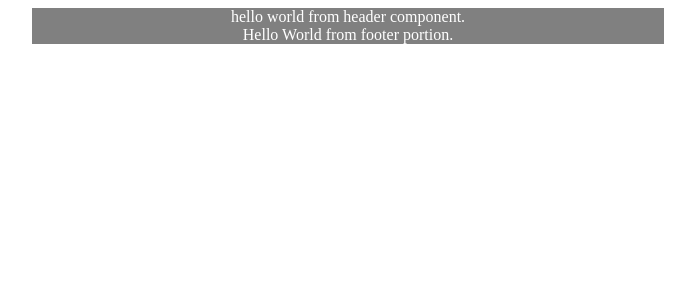
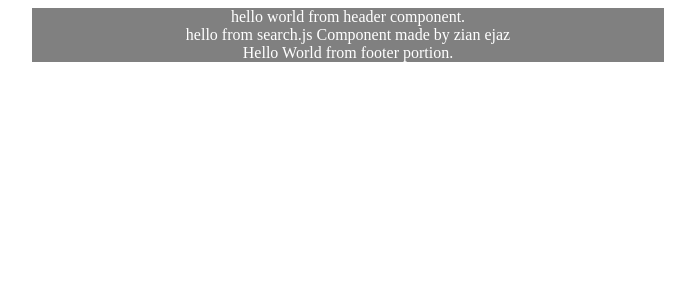
Before and after one commit to ZianEjaz/react-revision, a React (Create React App) app: page / in a window 1280 px wide. Shown: the top 300 px of the page, without its empty margins (292-987 px from the left). Built offline with nearby package versions, Linux system fonts and the light colour scheme.

Commit message:
added search class based component

```diff
--- a/src/App.js
+++ b/src/App.js
@@ -1,11 +1,12 @@
 import Header from './components/header';
 import Footer from "./components/footer";
+import Search from './components/search';
 
 function App() {
   return (
-    <div style={{width : "50%", margin :'auto', textAlign : 'center', backgroundColor : 'grey', color :'white'}}>
+    <div style={{ width: "50%", margin: 'auto', textAlign: 'center', backgroundColor: 'grey', color: 'white' }}>
       <Header />
-
+      <Search />
       <Footer />
     </div>
   );
--- /dev/null
+++ b/src/components/search.js
@@ -0,0 +1,16 @@
+import { Component } from 'react';
+
+class Search extends Component{
+    state = {
+        name : 'zian',
+        lastName : 'ejaz'
+    }
+    render(){
+return(
+    <div>
+        hello from search.js Component made by {this.state.name} {this.state.lastName}
+    </div>
+)
+    }
+}
+export default Search
```
